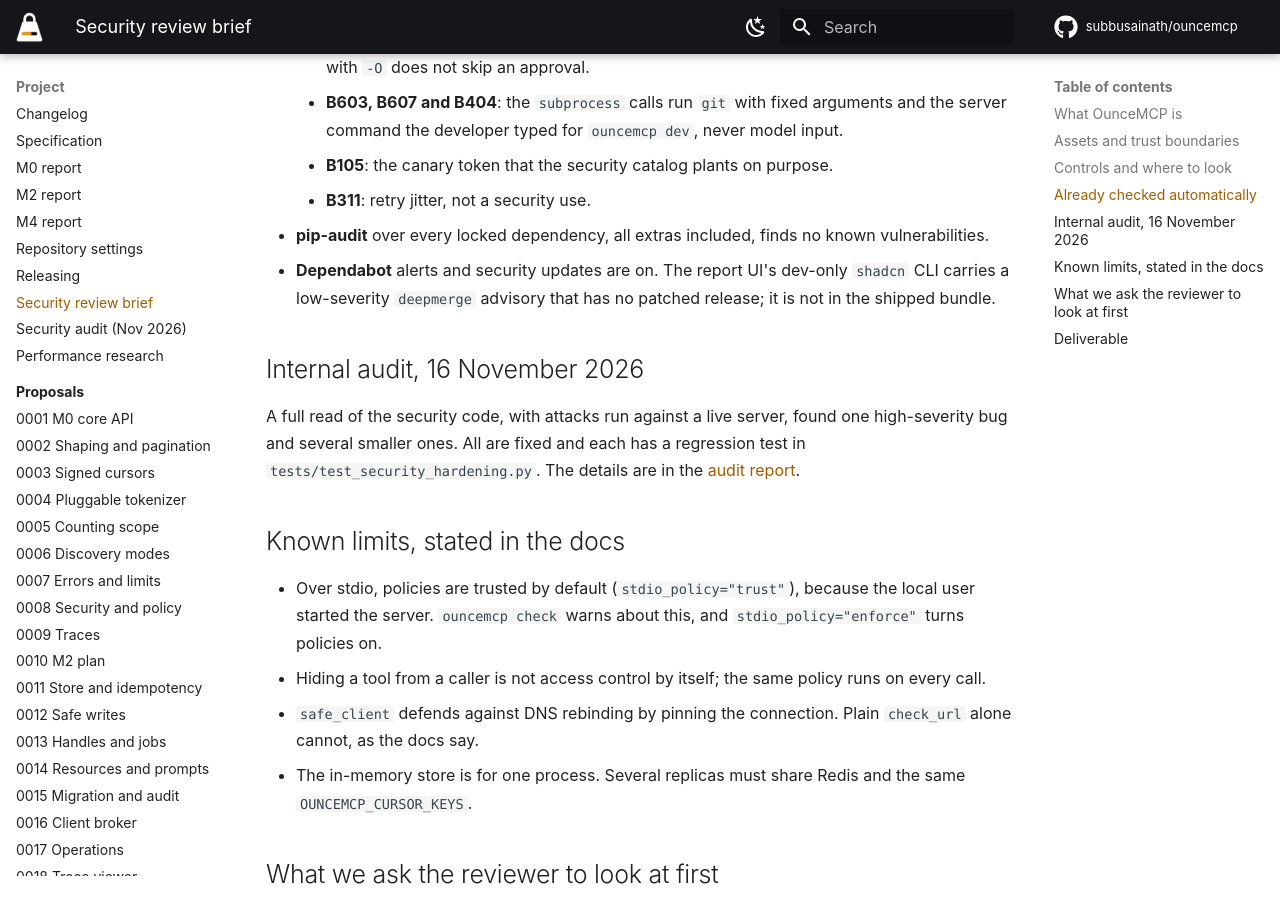
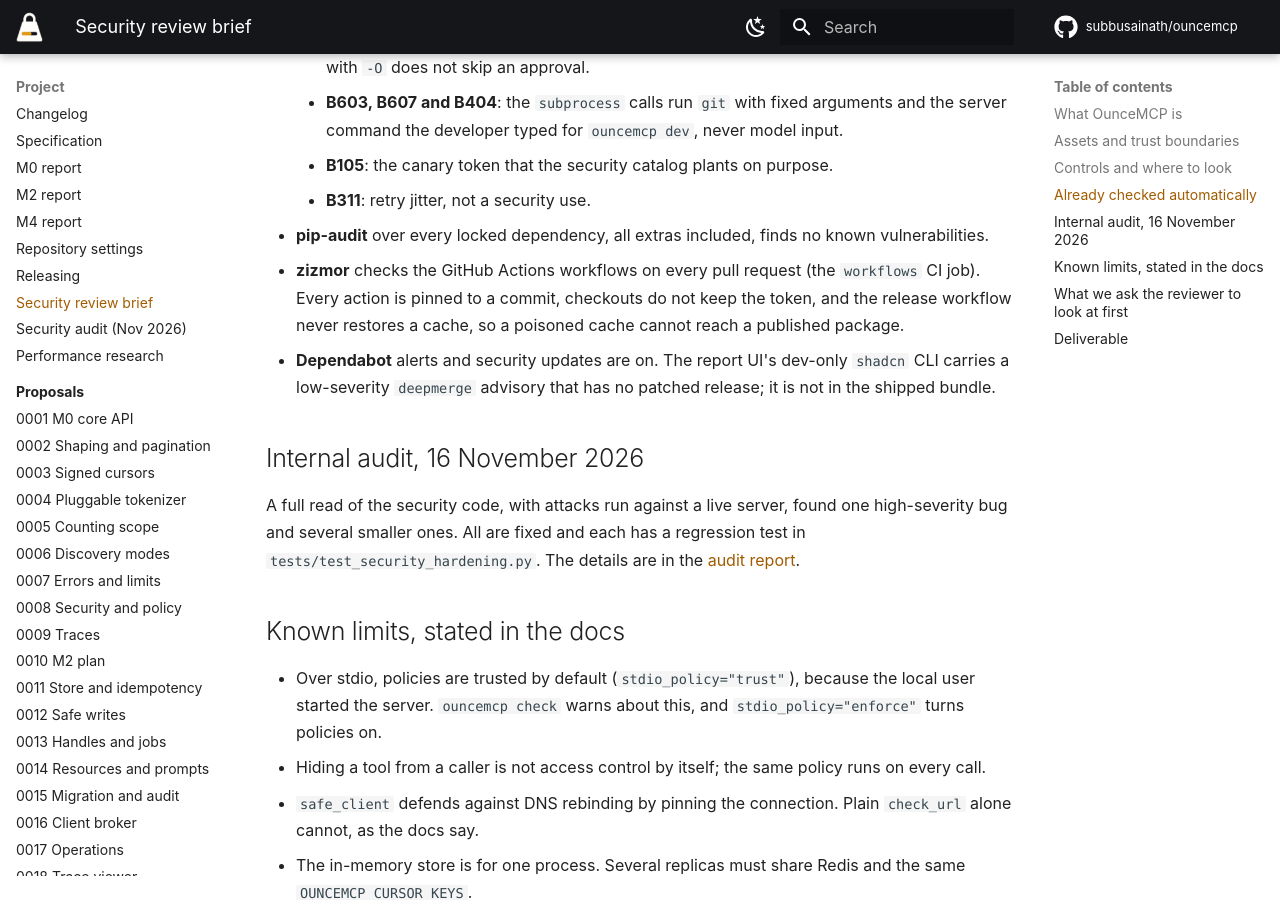
Before and after one commit to subbusainath/ouncemcp, an MkDocs documentation site: the page built from docs/maintainers/security-review.md, in a window 1280 px wide and 900 px high, scrolled down 3601 px. Built offline with MkDocs 1.6.1 and Material for MkDocs 9.7.7, drawn with Linux system fonts in a browser that asks for light colours; comment, search, counter and statistics services are not loaded.

Commit message:
Harden the GitHub Actions workflows (#37)
- Upgrade every action to its Node 24 release (checkout v7.0.1,
  setup-uv v10.3.3, setup-node v7.1.0, upload-artifact v7.0.2,
  download-artifact v8.0.2), still pinned to commit SHAs. Node 20 is
  deprecated and every job warned about it.
- The release workflow no longer restores the uv cache, so a cache
  written by another workflow cannot reach a published package (zizmor
  cache-poisoning). This also removes the publish job's cache warning.
- Checkouts set persist-credentials: false; no job pushes.
- New CI job runs zizmor over the workflows on every pull request.

```diff
--- a/docs/maintainers/security-review.md
+++ b/docs/maintainers/security-review.md
@@ -60,6 +60,7 @@ The pre-review results below, from 15 November 2026, are a starting point for th
     - **B105**: the canary token that the security catalog plants on purpose.
     - **B311**: retry jitter, not a security use.
 - **pip-audit** over every locked dependency, all extras included, finds no known vulnerabilities.
+- **zizmor** checks the GitHub Actions workflows on every pull request (the `workflows` CI job). Every action is pinned to a commit, checkouts do not keep the token, and the release workflow never restores a cache, so a poisoned cache cannot reach a published package.
 - **Dependabot** alerts and security updates are on. The report UI's dev-only `shadcn` CLI carries a low-severity `deepmerge` advisory that has no patched release; it is not in the shipped bundle.
 
 ## Internal audit, 16 November 2026
```
Also changed, not shown: 4 other files.
